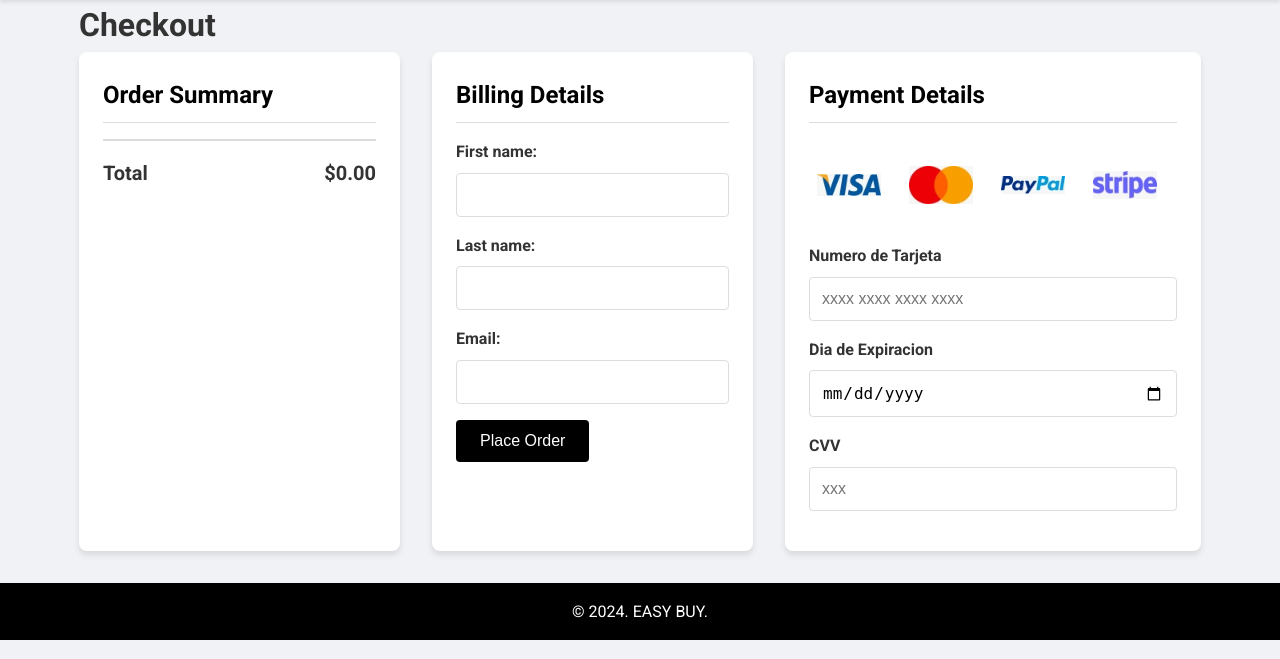
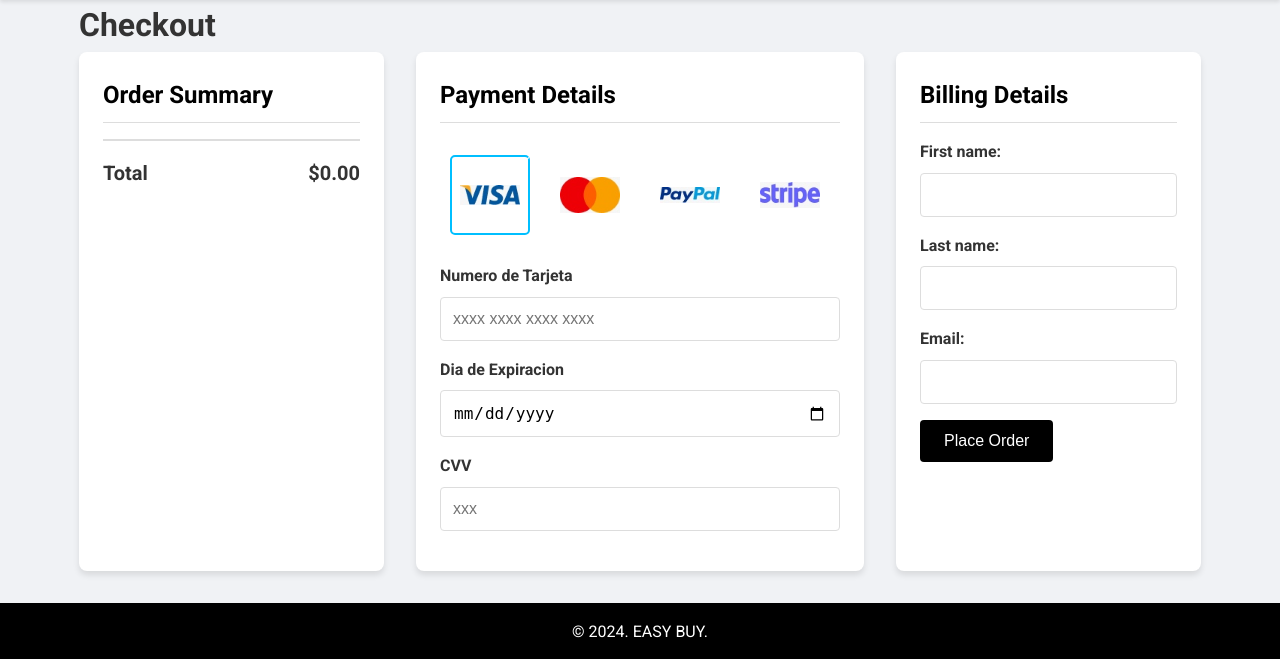
Before and after one commit to AldoVasquez07/Easy_Buy_Procesos, a Django app: page /orders/create/ in a window 1280 px wide. Shown: the part 70-729 px from the top of the page. Run offline with Django 5.2, Linux system fonts and the light colour scheme; parts of the project's set-up code (start-up, migrations or seed data) failed here and were passed over.

Commit message:
Agregando seleccion de tarjetas

```diff
--- a/easybuy/orders/templates/orders/order/create.html
+++ b/easybuy/orders/templates/orders/order/create.html
@@ -70,12 +53,26 @@
                     <label for="method-4" class="payment-method-item">
                         <img src="{% static 'images/stripe.jpeg' %}" alt="Stripe Payment">
                     </label>
+                </div>
 
-                </div>
+                <style>
+                    .payment-method-item {
+                        display: inline-block; /* Alinea los elementos en línea */
+                        margin: 10px; /* Espacio entre cada opción */
+                        border: 2px solid transparent; /* Borde inicial transparente */
+                        border-radius: 5px; /* Bordes redondeados */
+                        transition: border-color 0.3s; /* Animación suave para el borde */
+                    }
+
+                    /* Estilo cuando el radio está seleccionado */
+                    input[type="radio"]:checked + label {
+                        border-color: #00BFFF; /* Cambia el color del borde a celeste */
+                    }
+                </style>
+
                 <div class="form-group">
                     <label for="card-number">Numero de Tarjeta</label>
-                    <input type="text" id="card-number" name="card-number" pattern="\d{4} \d{4} \d{4} \d{4}"
-                        placeholder="xxxx xxxx xxxx xxxx" required>
+                    <input type="text" id="card-number" name="card-number" pattern="\d{4} \d{4} \d{4} \d{4}" placeholder="xxxx xxxx xxxx xxxx" required>
                 </div>
                 <div>
                     <div class="form-group">
```
Also changed, not shown: other parts of easybuy/orders/templates/orders/order/create.html (+18 -17 lines), easybuy/db.sqlite3.
